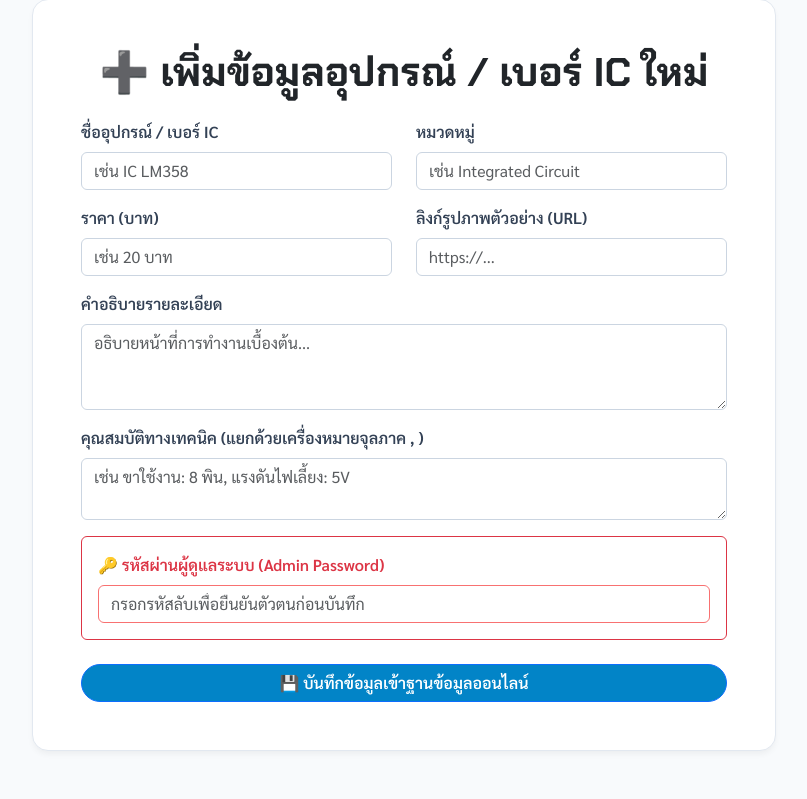
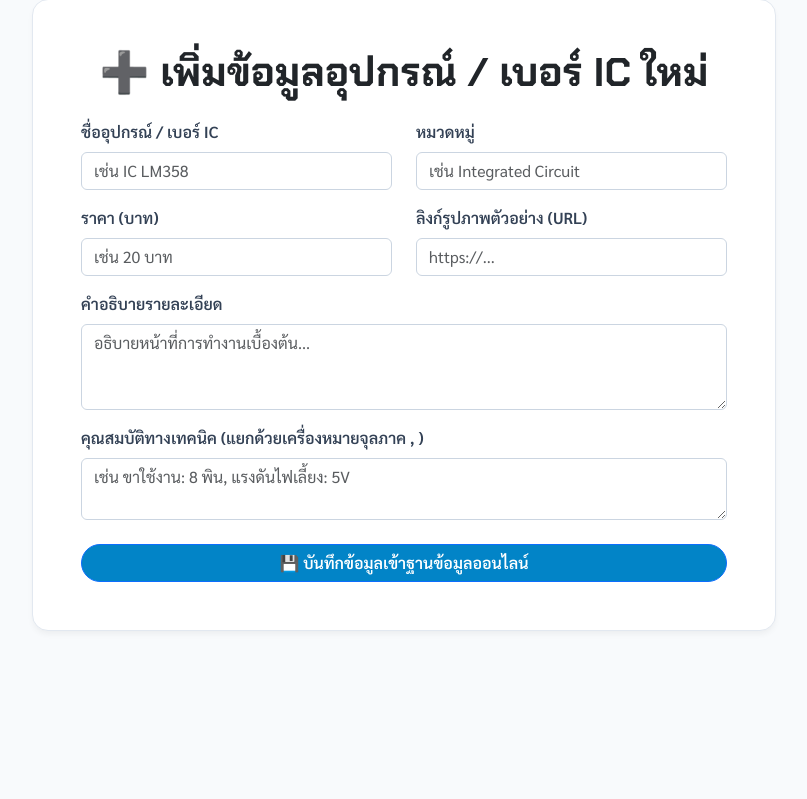
Before and after one commit to aerfst1712-debug/PyCharmMiscProject, a Flask app: page /add in a window 1280 px wide. Shown: the part 104-903 px from the top of the page, without its empty margins (236-1043 px from the left). After the commit the page ends 735 px from the top, so only its background shows below. Run offline with Flask 3, Linux system fonts and the light colour scheme.

Commit message:
remove admin login

```diff
--- a/app.py
+++ b/app.py
@@ -1,11 +1,8 @@
-from flask import Flask, render_template, request, redirect, url_for, abort, flash
+from flask import Flask, render_template, request, redirect, url_for, abort
 import sqlite3
 
 app = Flask(__name__)
-app.secret_key = 'super_secret_key_for_flash_messages'
 DATABASE = 'electronics.db'
-
-SECRET_PASSWORD = "mtc123"  # รหัสผ่านสำหรับการบันทึกเข้าฐานข้อมูล
 
 
 def get_db():
@@ -14,27 +11,17 @@ def get_db():
     return conn
 
 
-# (ฟังก์ชัน init_db คงไว้ตามเดิม)
-
 @app.route('/')
 def home():
-    # ตรวจสอบว่าเช็กสิทธิ์แอดมินจากลิงก์ระบุ ?admin=true หรือไม่
-    is_admin = request.args.get('admin') == 'true'
-
     conn = get_db()
     cursor = conn.execute('SELECT * FROM components')
     products = cursor.fetchall()
     conn.close()
-
-    # ส่งค่า is_admin ไปที่หน้า index.html
-    return render_template('index.html', products=products, is_admin=is_admin)
+    return render_template('index.html', products=products)
 
 
 @app.route('/product/<int:product_id>')
 def product_detail(product_id):
-    # ดักรับค่า admin จากหน้ารายละเอียดด้วย เพื่อให้เวลากดกลับ สิทธิ์จะได้ไม่หลุด
-    is_admin = request.args.get('admin') == 'true'
-
     conn = get_db()
     cursor = conn.execute('SELECT * FROM components WHERE id = ?', (product_id,))
     product = cursor.fetchone()
@@ -45,13 +32,11 @@ def product_detail(product_id):
 
     product_dict = dict(product)
     product_dict['specs'] = [s.strip() for s in product_dict['specs'].split(',')] if product_dict['specs'] else []
-    return render_template('product.html', product=product_dict, is_admin=is_admin)
+    return render_template('product.html', product=product_dict)
 
 
 @app.route('/add', methods=['GET', 'POST'])
 def add_product():
-    is_admin = request.args.get('admin') == 'true'
-
     if request.method == 'POST':
         name = request.form['name']
         category = request.form['category']
@@ -59,12 +44,6 @@ def add_product():
         image_url = request.form['image_url']
         description = request.form['description']
         specs = request.form['specs']
-        user_password = request.form['password']
-
-        if user_password != SECRET_PASSWORD:
-            flash('❌ รหัสผ่านไม่ถูกต้อง! คุณไม่มีสิทธิ์เพิ่มข้อมูลชิ้นส่วนนี้')
-            return render_template('add.html', name=name, category=category, price=price, image_url=image_url,
-                                   description=description, specs=specs, is_admin=is_admin)
 
         conn = get_db()
         conn.execute('''
@@ -74,10 +53,9 @@ def add_product():
         conn.commit()
         conn.close()
 
-        # เพิ่มเสร็จให้เด้งกลับหน้าหลักพร้อมสิทธิ์แอดมิน
-        return redirect(url_for('home', admin='true'))
+        return redirect(url_for('home'))
 
-    return render_template('add.html', is_admin=is_admin)
+    return render_template('add.html')
 
 
 if __name__ == '__main__':
--- a/templates/add.html
+++ b/templates/add.html
@@ -18,57 +18,42 @@
 
     <div class="container my-5">
         <div class="col-lg-8 mx-auto">
-            <a href="/?admin=true" class="btn btn-outline-secondary btn-sm rounded-pill mb-4">⬅ กลับหน้าหลัก</a>
-
-            {% with messages = get_flashed_messages() %}
-              {% if messages %}
-                {% for message in messages %}
-                  <div class="alert alert-danger rounded-pill text-center fw-bold mb-4" role="alert">
-                    {{ message }}
-                  </div>
-                {% endfor %}
-              {% endif %}
-            {% endwith %}
+            <a href="/" class="btn btn-outline-secondary btn-sm rounded-pill mb-4">⬅ กลับหน้าหลัก</a>
 
             <div class="form-box p-4 p-md-5">
                 <h1 class="fw-bold mb-4 text-dark text-center">➕ เพิ่มข้อมูลอุปกรณ์ / เบอร์ IC ใหม่</h1>
 
-                <form action="/add?admin=true" method="POST">
+                <form action="/add" method="POST">
                     <div class="row bg-transparent">
                         <div class="col-md-6 mb-3 bg-transparent">
                             <label class="form-label fw-bold">ชื่ออุปกรณ์ / เบอร์ IC</label>
-                            <input type="text" class="form-control" name="name" value="{{ name or '' }}" placeholder="เช่น IC LM358" required>
+                            <input type="text" class="form-control" name="name" placeholder="เช่น IC LM358" required>
                         </div>
                         <div class="col-md-6 mb-3 bg-transparent">
                             <label class="form-label fw-bold">หมวดหมู่</label>
-                            <input type="text" class="form-control" name="category" value="{{ category or '' }}" placeholder="เช่น Integrated Circuit" required>
+                            <input type="text" class="form-control" name="category" placeholder="เช่น Integrated Circuit" required>
                         </div>
                     </div>
 
                     <div class="row bg-transparent">
                         <div class="col-md-6 mb-3 bg-transparent">
                             <label class="form-label fw-bold">ราคา (บาท)</label>
-                            <input type="text" class="form-control" name="price" value="{{ price or '' }}" placeholder="เช่น 20 บาท" required>
+                            <input type="text" class="form-control" name="price" placeholder="เช่น 20 บาท" required>
                         </div>
                         <div class="col-md-6 mb-3 bg-transparent">
                             <label class="form-label fw-bold">ลิงก์รูปภาพตัวอย่าง (URL)</label>
-                            <input type="url" class="form-control" name="image_url" value="{{ image_url or '' }}" placeholder="https://..." required>
+                            <input type="url" class="form-control" name="image_url" placeholder="https://..." required>
                         </div>
                     </div>
 
                     <div class="mb-3 bg-transparent">
                         <label class="form-label fw-bold">คำอธิบายรายละเอียด</label>
-                        <textarea class="form-control" name="description" rows="3" placeholder="อธิบายหน้าที่การทำงานเบื้องต้น..." required>{{ description or '' }}</textarea>
+                        <textarea class="form-control" name="description" rows="3" placeholder="อธิบายหน้าที่การทำงานเบื้องต้น..." required></textarea>
                     </div>
 
-                    <div class="mb-3 bg-transparent">
+                    <div class="mb-4 bg-transparent">
                         <label class="form-label fw-bold">คุณสมบัติทางเทคนิค (แยกด้วยเครื่องหมายจุลภาค , )</label>
-                        <textarea class="form-control" name="specs" rows="2" placeholder="เช่น ขาใช้งาน: 8 พิน, แรงดันไฟเลี้ยง: 5V" required>{{ specs or '' }}</textarea>
-                    </div>
-
-                    <div class="mb-4 bg-transparent p-3 rounded border border-danger bg-light">
-                        <label class="form-label text-danger fw-bold">🔑 รหัสผ่านผู้ดูแลระบบ (Admin Password)</label>
-                        <input type="password" class="form-control" name="password" placeholder="กรอกรหัสลับเพื่อยืนยันตัวตนก่อนบันทึก" style="border-color: #f87171;" required>
+                        <textarea class="form-control" name="specs" rows="2" placeholder="เช่น ขาใช้งาน: 8 พิน, แรงดันไฟเลี้ยง: 5V" required></textarea>
                     </div>
 
                     <button type="submit" class="btn btn-primary w-100 rounded-pill fw-bold py-2.5" style="background-color: #0284c7;">💾 บันทึกข้อมูลเข้าฐานข้อมูลออนไลน์</button>
```
Also changed, not shown: templates/index.html (+3 -6 lines).
